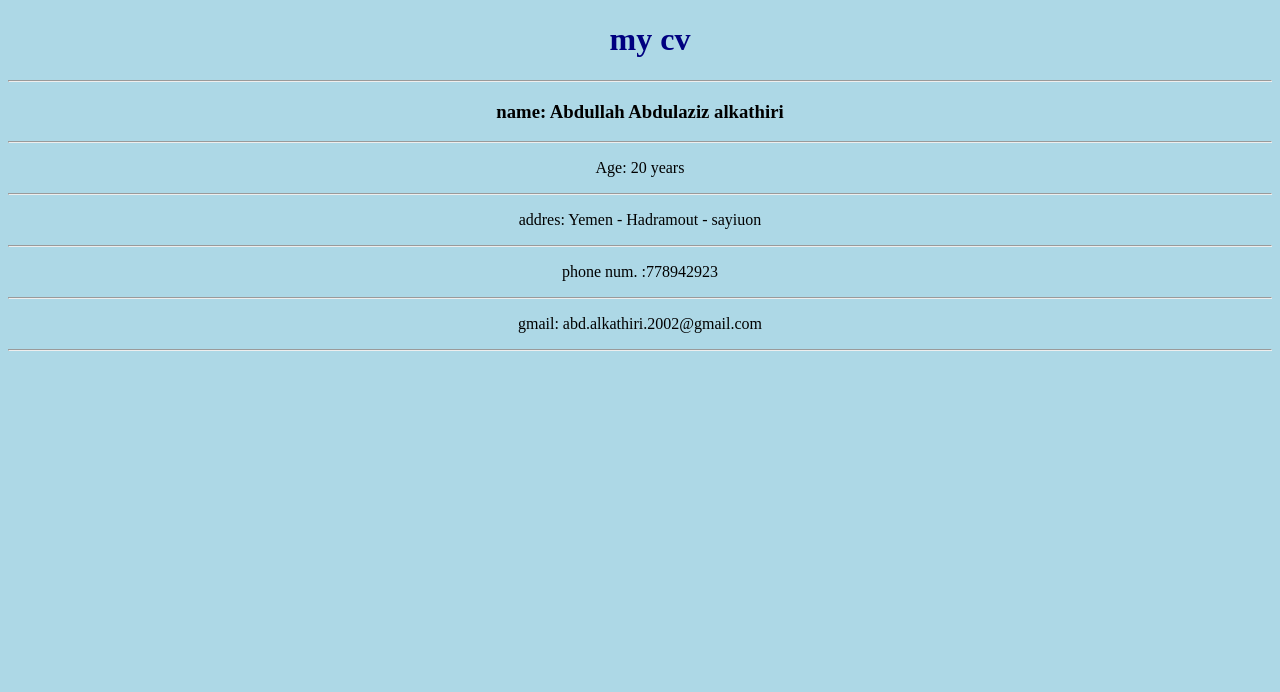
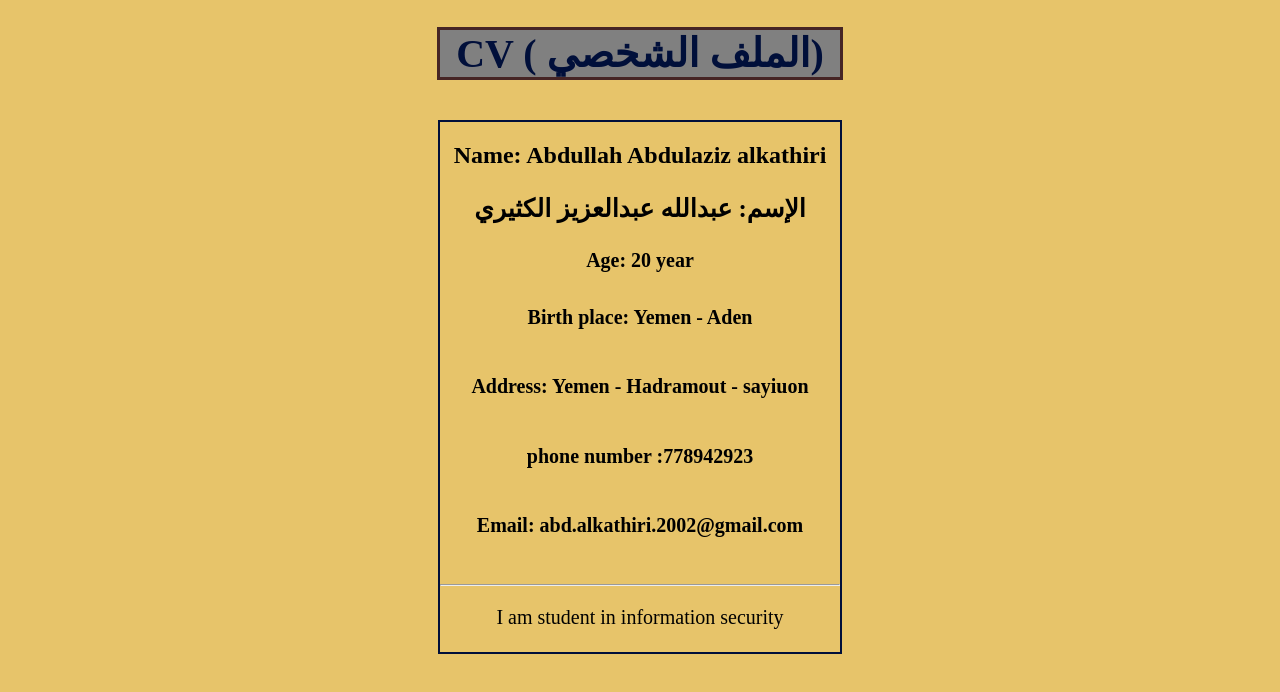
Before and after one commit to aboodk26/aboodk26.github.io, a plain HTML site: page index.html in a window 1280 px wide. Drawn offline with Linux system fonts and the light colour scheme.

Commit message:
Update index.html

```diff
--- a/index.html
+++ b/index.html
@@ -1,23 +1,58 @@
 <!DOCTYPE html>
 <html>
 <head>
-<title>CV</title>
-<link rel="stylesheet" href="bluestyle.css">
+<title>CV Abdullah</title>
+<style>
+body{
+    background-color:rgb(231, 196, 106);
+}
+div{
+    border: 2px solid rgb(0, 15, 58);
+    width: 400px;
+    height: 530px;
+    margin-top: 40px;
+}
+h1{
+    color:rgb(0, 15, 58);
+    text-align: center;
+    font-size: 40px;
+    border: 3px solid rgb(70, 37, 37);
+    width: 400px;
+    background-color: gray;
+}
+h3{
+    font-size: 25px;
+}
+h4{
+    font-size: 20px;
+}
+h5{
+    font-size: 20px;
+}
+h6{
+    font-size: 20px;
+}
+p{
+    font-size: 20px;
+}
+</style>
 </head>
 <body>
-<center>
-<h1>my cv</h1>
-<hr>
-<h3>name: Abdullah Abdulaziz alkathiri</h3>
-<hr>
-<p>Age: 20 years</p>
-<hr>
-<p>addres: Yemen - Hadramout - sayiuon</p>
-<hr>
-<p>phone num. :778942923</p>
-<p>
-<hr>
-<p>gmail: abd.alkathiri.2002@gmail.com</p>
-<hr>
+ <center>
+
+    <h1> CV ( الملف الشخصي) </h1>
+    <div>
+ <h2> Name: Abdullah Abdulaziz alkathiri</h2>
+ <h3> الإسم: عبدالله عبدالعزيز الكثيري </h3>
+ <h4> Age: 20 year </h4>
+ <h5> Birth place: Yemen - Aden </h5>
+ <h6> Address: Yemen - Hadramout - sayiuon</h6>
+ <h6> phone number :778942923</h6>
+ <h6> Email: abd.alkathiri.2002@gmail.com</h6>
+  <hr />
+  <p>I am student in information security </p>
+</div>
+</center>
 </body>
+
 </html>
```
